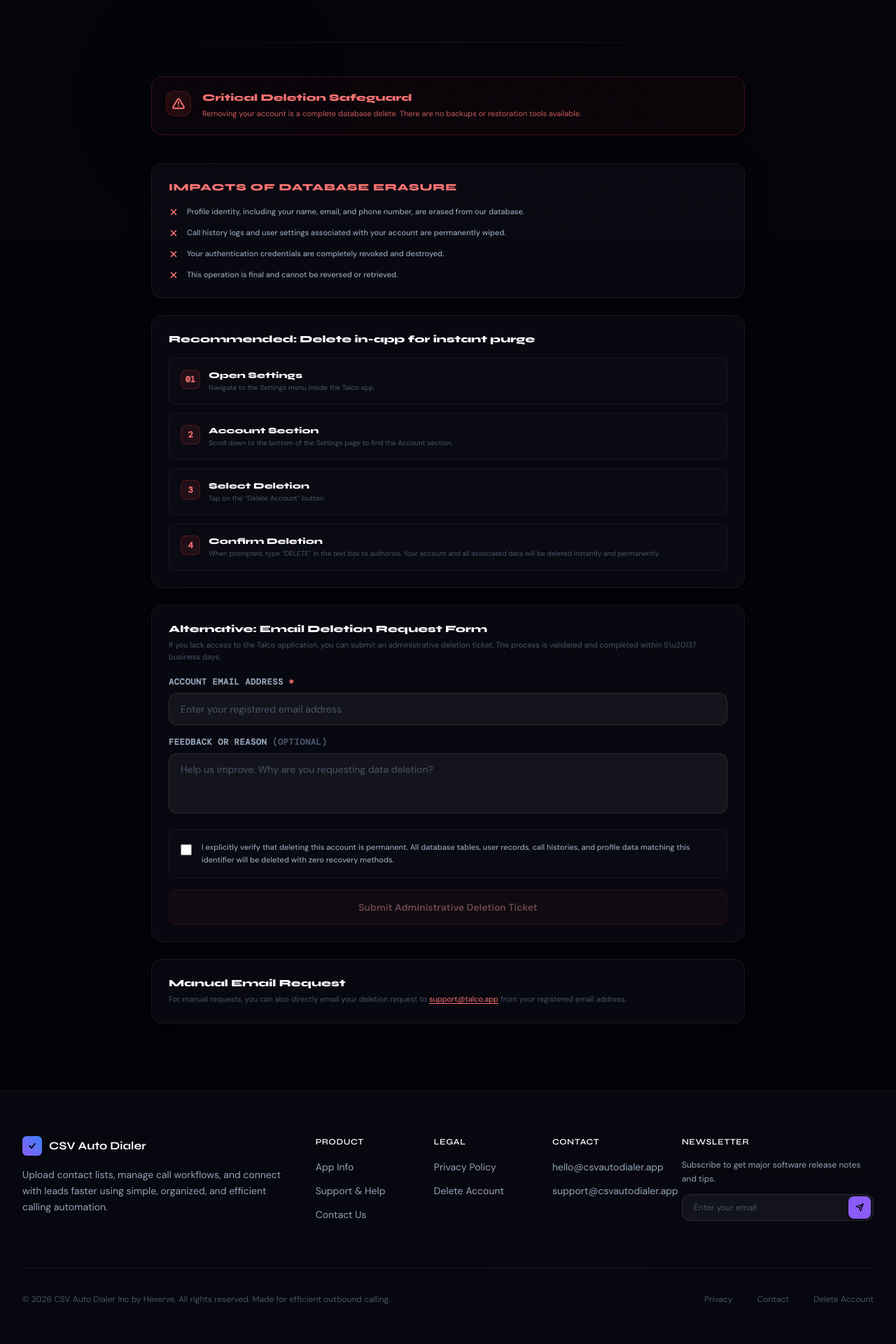
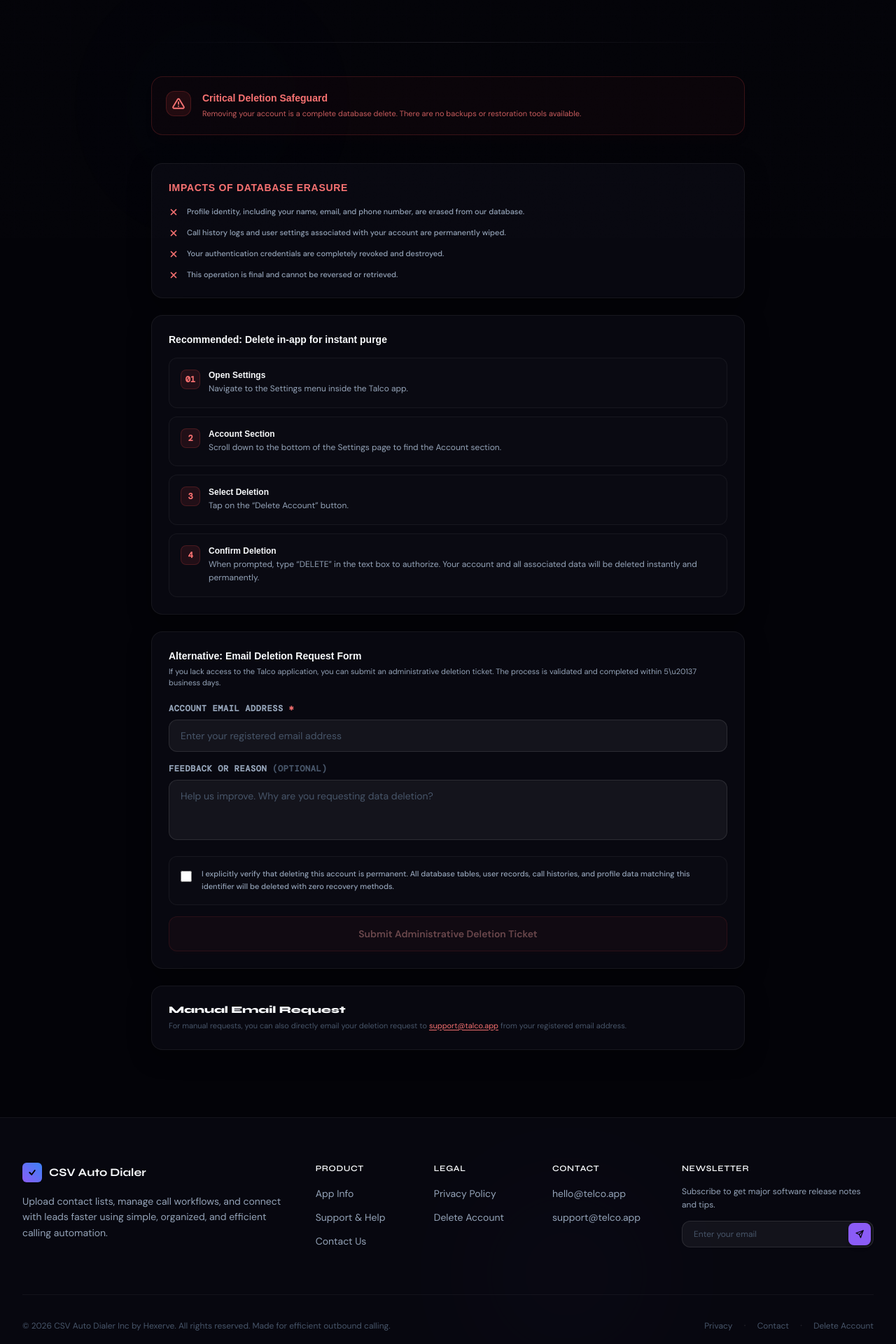
Before and after one commit to Swaradubey/talcoapp, a Next.js app: page /delete-account in a window 1280 px wide. Shown: the part 460-2380 px from the top of the page at 70% size. Built offline with nearby package versions, Linux system fonts and the light colour scheme.

Commit message:
fixing changes

```diff
--- a/app/delete-account/page.tsx
+++ b/app/delete-account/page.tsx
@@ -45,12 +45,12 @@
       <div className="flex gap-4 p-5 rounded-2xl bg-red-500/[0.03] border border-red-500/20 mb-10 shadow-lg shadow-red-950/5 animate-fade-up">
         <div className="w-9 h-9 rounded-xl bg-red-500/10 flex items-center justify-center text-red-400 shrink-0 border border-red-500/20">
           <svg width="18" height="18" viewBox="0 0 24 24" fill="none" stroke="currentColor" strokeWidth="2.5" strokeLinecap="round" strokeLinejoin="round">
-            <path d="M10.29 3.86L1.82 18a2 2 0 0 0 1.71 3h16.94a2 2 0 0 0 1.71-3L13.71 3.86a2 2 0 0 0-3.42 0z"/>
-            <line x1="12" y1="9" x2="12" y2="13"/><line x1="12" y1="17" x2="12.01" y2="17"/>
+            <path d="M10.29 3.86L1.82 18a2 2 0 0 0 1.71 3h16.94a2 2 0 0 0 1.71-3L13.71 3.86a2 2 0 0 0-3.42 0z" />
+            <line x1="12" y1="9" x2="12" y2="13" /><line x1="12" y1="17" x2="12.01" y2="17" />
           </svg>
         </div>
         <div>
-          <h4 className="text-red-400 text-sm font-extrabold mb-1" style={{ fontFamily: 'Syne, sans-serif' }}>Critical Deletion Safeguard</h4>
+          <h4 className="text-red-400 text-sm font-extrabold mb-1" style={{ fontFamily: 'DM sanes, sans-serif' }}>Critical Deletion Safeguard</h4>
           <p className="text-red-400/80 text-[11px] leading-relaxed">
             Removing your account is a complete database delete. There are no backups or restoration tools available.
           </p>
@@ -59,7 +59,7 @@
 
       {/* Database Impacts */}
       <div className="glass-card rounded-2xl p-6 bg-[var(--card)] border border-white/5 mb-6">
-        <h2 className="text-sm font-extrabold uppercase tracking-wider text-red-400 mb-4" style={{ fontFamily: 'Syne, sans-serif' }}>
+        <h2 className="text-sm font-extrabold uppercase tracking-wider text-red-400 mb-4" style={{ fontFamily: 'Dm sanes, sans-serif' }}>
           Impacts of Database Erasure
         </h2>
         <ul className="grid grid-cols-1 gap-3">
@@ -71,7 +71,7 @@
           ].map((item) => (
             <li key={item} className="flex items-start gap-3">
               <svg width="14" height="14" viewBox="0 0 24 24" fill="none" stroke="#F87171" strokeWidth="3" strokeLinecap="round" strokeLinejoin="round" className="shrink-0 mt-0.5">
-                <line x1="18" y1="6" x2="6" y2="18"/><line x1="6" y1="6" x2="18" y2="18"/>
+                <line x1="18" y1="6" x2="6" y2="18" /><line x1="6" y1="6" x2="18" y2="18" />
               </svg>
               <span className="text-[var(--sub)] text-[11px] leading-relaxed font-medium">{item}</span>
             </li>
@@ -81,7 +81,7 @@
 
       {/* In-App Deletion Steps */}
       <div className="glass-card rounded-2xl p-6 bg-[var(--card)] border border-white/5 mb-6">
-        <h2 className="text-sm font-extrabold text-[var(--text)] mb-4" style={{ fontFamily: 'Syne, sans-serif' }}>
+        <h2 className="text-sm font-extrabold text-[var(--text)] mb-4" style={{ fontFamily: 'DM sanes, sans-serif' }}>
           Recommended: Delete in-app for instant purge
         </h2>
         <div className="grid grid-cols-1 gap-3">
@@ -96,8 +96,8 @@
                 {s.step}
               </span>
               <div>
-                <p className="text-[var(--text)] text-xs font-extrabold mb-0.5" style={{ fontFamily: 'Syne, sans-serif' }}>{s.title}</p>
-                <p className="text-[var(--muted)] text-[10px] leading-normal">{s.desc}</p>
+                <p className="text-[var(--text)] text-xs font-extrabold mb-0.5" style={{ fontFamily: 'DM sanes, sans-serif' }}>{s.title}</p>
+                <p className="text-[var(--sub)]  text-[12px] leading-relaxed">{s.desc}</p>
               </div>
             </div>
           ))}
@@ -106,10 +106,10 @@
 
       {/* Request Form */}
       <div className="glass-card rounded-2xl p-6 bg-[var(--card)] border border-white/5 mb-6">
-        <h2 className="text-sm font-extrabold text-[var(--text)] mb-1" style={{ fontFamily: 'Syne, sans-serif' }}>
+        <h2 className="text-sm font-extrabold text-[var(--text)] mb-1" style={{ fontFamily: 'DM sanes, sans-serif' }}>
           Alternative: Email Deletion Request Form
         </h2>
-        <p className="text-[var(--muted)] text-[11px] mb-5">
+        <p className="text-[var(--sub)] text-[11px] mb-5">
           If you lack access to the Talco application, you can submit an administrative deletion ticket. The process is validated and completed within 5\u20137 business days.
         </p>
 
@@ -117,7 +117,7 @@
           <div className="text-center py-8 animate-fade-in-up">
             <div className="w-14 h-14 rounded-2xl bg-emerald-500/10 border border-emerald-500/20 flex items-center justify-center mx-auto mb-4 text-emerald-400 shadow-md">
               <svg width="24" height="24" viewBox="0 0 24 24" fill="none" stroke="currentColor" strokeWidth="2.5" strokeLinecap="round" strokeLinejoin="round">
-                <polyline points="20 6 9 17 4 12"/>
+                <polyline points="20 6 9 17 4 12" />
               </svg>
             </div>
             <h3 className="text-base font-extrabold text-white mb-1" style={{ fontFamily: 'Syne, sans-serif' }}>Ticket Submitted</h3>
@@ -137,9 +137,8 @@
                 value={email}
                 onChange={(e) => handleEmailChange(e.target.value)}
                 placeholder="Enter your registered email address"
-                className={`w-full px-4 py-3 rounded-xl bg-white/5 border text-sm placeholder:text-[var(--muted)] focus:outline-none focus:bg-white/[0.08] transition-all ${
-                  emailError ? "border-red-500/50" : "border-white/10 focus:border-red-500/50"
-                }`}
+                className={`w-full px-4 py-3 rounded-xl bg-white/5 border text-sm placeholder:text-[var(--muted)] focus:outline-none focus:bg-white/[0.08] transition-all ${emailError ? "border-red-500/50" : "border-white/10 focus:border-red-500/50"
+                  }`}
               />
               {emailError && (
                 <p className="text-red-400 text-[10px] mt-1.5 font-medium">{emailError}</p>
--- a/app/globals.css
+++ b/app/globals.css
@@ -1229,3 +1229,22 @@
 .site-footer {
   margin-top: clamp(40px, 6vw, 80px);
 }
+
+/* Light/Dark mode pricing card text fix */
+.pricing-card .pricing-card-title,
+.pricing-card .pricing-card-price {
+  color: var(--text) !important;
+  opacity: 1 !important;
+  text-shadow: none !important;
+}
+
+.pricing-card .pricing-card-feature {
+  color: var(--sub) !important;
+  opacity: 1 !important;
+}
+
+.pricing-card .pricing-card-desc,
+.pricing-card .pricing-card-billing {
+  color: var(--sub) !important;
+  opacity: 1 !important;
+}
--- a/app/pro-package/page.tsx
+++ b/app/pro-package/page.tsx
@@ -64,7 +64,7 @@
                   <span className="inline-flex items-center text-[10px] font-mono font-bold tracking-wider text-[var(--sub)] bg-white/5 border border-white/10 px-3 py-1 rounded-full uppercase pricing-card-badge">
                     STARTER
                   </span>
-                  <h3 className="pricing-card-title mt-4">
+                  <h3 className="pricing-card-title mt-4 text-[var(--text)]">
                     Free Package
                   </h3>
                 </div>
@@ -131,7 +131,7 @@
                   <span className="inline-flex items-center text-[10px] font-mono font-bold tracking-wider text-[var(--accent)] bg-[var(--accent)]/10 border border-[var(--accent)]/20 px-3 py-1 rounded-full uppercase pricing-card-badge">
                     BEST FOR GROWING TEAMS
                   </span>
-                  <h3 className="pricing-card-title mt-4">
+                  <h3 className="pricing-card-title mt-4 text-[var(--text)]">
                     Pro Package
                   </h3>
                 </div>
@@ -230,9 +230,8 @@
               return (
                 <div
                   key={faq.id}
-                  className={`glass-card rounded-2xl overflow-hidden border transition-all duration-300 ${
-                    isOpen ? "border-[var(--accent)]/30 bg-white/[0.03]" : "border-white/5"
-                  }`}
+                  className={`glass-card rounded-2xl overflow-hidden border transition-all duration-300 ${isOpen ? "border-[var(--accent)]/30 bg-white/[0.03]" : "border-white/5"
+                    }`}
                 >
                   <button
                     onClick={() => setOpenFaq(isOpen ? null : faq.id)}
--- a/components/Footer.tsx
+++ b/components/Footer.tsx
@@ -78,13 +78,13 @@
               <h4 className="text-[var(--text)] text-xs font-semibold uppercase tracking-wider mb-4" style={{ fontFamily: 'Syne, sans-serif' }}>Contact</h4>
               <ul className="space-y-2.5">
                 <li>
-                  <a href="mailto:hello@csvautodialer.app" className="text-[var(--sub)] text-sm hover:text-[var(--accent)] transition-colors duration-200">
-                    hello@csvautodialer.app
+                  <a href="mailto:hello@telco.app" className="text-[var(--sub)] text-sm hover:text-[var(--accent)] transition-colors duration-200">
+                    hello@telco.app
                   </a>
                 </li>
                 <li>
-                  <a href="mailto:support@csvautodialer.app" className="text-[var(--sub)] text-sm hover:text-[var(--accent)] transition-colors duration-200">
-                    support@csvautodialer.app
+                  <a href="mailto:support@telco.app" className="text-[var(--sub)] text-sm hover:text-[var(--accent)] transition-colors duration-200">
+                    support@telco.app
                   </a>
                 </li>
               </ul>
```
